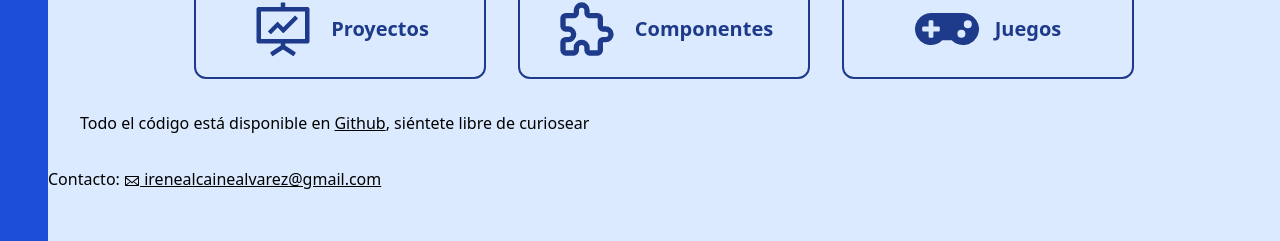
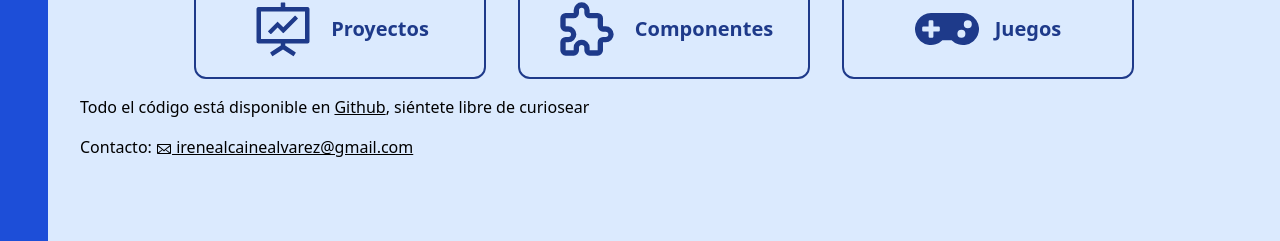
Before and after one commit to irenealcaine/el-rincon-de-no-pensar, a React (Create React App) app: page / in a window 1280 px wide. Shown: the part 469-710 px from the top of the page. Built offline with nearby package versions, Linux system fonts and the light colour scheme.

Commit message:
Update Home.jsx

```diff
--- a/src/Pages/Home.jsx
+++ b/src/Pages/Home.jsx
@@ -13,7 +13,7 @@ const Home = () => {
       <Header title={"El rincón de no pensar"} />
       <Subtitle subtitle={introduction1} />
       <ListItems mapItems={menuItems} />
-      <p className="p-8">
+      <p className="px-8 pt-4">
         Todo el código está disponible en{" "}
         <a
           href="https://github.com/irenealcaine/el-rincon-de-no-pensar"
@@ -25,7 +25,7 @@ const Home = () => {
         </a>
         , siéntete libre de curiosear
       </p>
-      <p>
+      <p className="px-8 py-4">
         Contacto:{" "}
         <a
           href="mailto:irenealcainealvarez@gmail.com"
```
